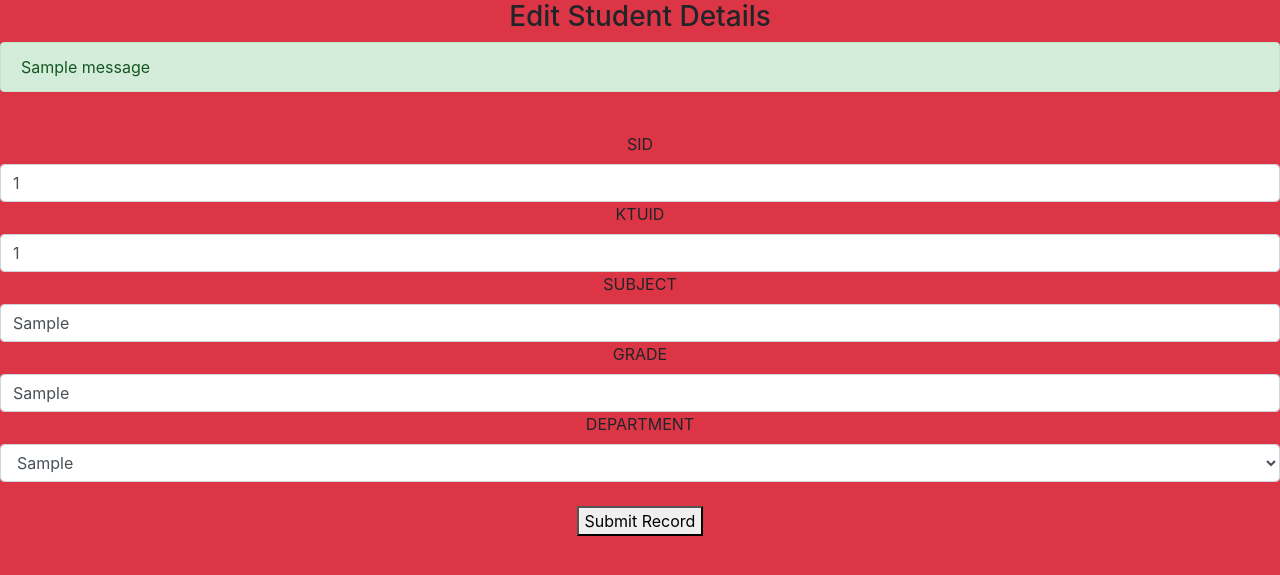
After one commit to sujith-kumara/SATA, a Flask app: page /editmarks/1 in a window 1280 px wide. The commit adds this page. Shown: the top 575 px of the page. Run offline with Flask 2, Linux system fonts and the light colour scheme; tables that the repository leaves empty hold one stand-in row (values such as "Sample post"); one stand-in notice (Sample message) is shown; some libraries are stand-ins or nearby versions.

Commit message:
editmarks

```diff
--- a/main.py
+++ b/main.py
@@ -200,6 +200,21 @@ def deletemarks(id):
     flash("Slot Deleted Successful", "danger")
     return redirect("/markdetails")
 
+@app.route("/editmarks/<string:id>", methods=["POST", "GET"])
+def editmarks(id):
+    depts = db.engine.execute(f"SELECT DISTINCT C3 FROM `marks`")
+    posts = Marks.query.filter_by(SID=id).first()
+    if request.method == "POST":
+        sid=request.form.get("sid")
+        ktuid=request.form.get("ktuid")
+        subject=request.form.get("subject")
+        grade=request.form.get("grade")
+        dept=request.form.get("dept")
+        query = db.engine.execute(f"UPDATE `marks` SET `KTUID`='{ktuid}', `C1`='{subject}', `C2`='{grade}', `C3`='{dept}' WHERE SID='{sid}'")
+        flash("Slot is Updates", "success")
+        return redirect("/markdetails")
+    return render_template("editmarks.html", posts=posts, depts=depts)
+
 @app.route("/delete/<string:id>", methods=["POST", "GET"])
 @login_required
 def delete(id):
--- /dev/null
+++ b/templates/editmarks.html
@@ -0,0 +1,52 @@
+<!doctype html>
+<html lang="en">
+    <head>
+        <!-- Required meta tags -->
+        <meta charset="utf-8">
+        <meta
+        name="viewport" content="width=device-width, initial-scale=1, shrink-to-fit=no">
+        <!-- Bootstrap CSS -->
+        <link rel="stylesheet" href="https://cdn.jsdelivr.net/npm/bootstrap@4.5.3/dist/css/bootstrap.min.css" integrity="sha384-TX8t27EcRE3e/ihU7zmQxVncDAy5uIKz4rEkgIXeMed4M0jlfIDPvg6uqKI2xXr2" crossorigin="anonymous">
+        <title>Edit</title>
+    </head>
+    <body class="bg-danger">
+        <h3 class="text-center">
+            <span>Edit Student Details</span>
+        </h3>
+        {% with messages=get_flashed_messages(with_categories=true) %}
+        {% if messages %}
+            {% for category, message in messages %}
+                <div class="alert alert-{{ category }} alert-dismissible fade show" role="alert">
+                    {{ message }}
+                </div>
+            {% endfor %}
+        {% endif %}
+        {% endwith %}
+        <br>
+        <form action="/editmarks/{{ posts.SID }}" method="post">
+            <div align="center">
+                <label for="rollno">SID</label>
+                <input type="text" class="form-control" name="sid" id="sid" value={{ posts.SID }}>
+                <label for="rollno">KTUID</label>
+                <input type="text" class="form-control" name="ktuid" id="ktuid" value={{ posts.KTUID }}>
+                <label for="rollno">SUBJECT</label>
+                <input type="text" class="form-control" name="subject" id="subject" value={{ posts.C1 }}>
+                <label for="rollno">GRADE</label>
+                <input type="text" class="form-control" name="grade" id="grade" value={{ posts.C2 }}>
+                <label for="rollno">DEPARTMENT</label>
+                <select class="form-control" id="dept" name="dept" required>
+                    <option selected>{{ posts.C3 }}</option>
+                    {% for d in depts %}
+                        <option value="{{ d.C3 }}">{{ d.C3 }}</option>
+                    {% endfor %}
+                </select>
+                <br>
+                <button type="submit">Submit Record</button>
+            </div>
+        </form>
+    </body>
+</html></div><!-- Optional JavaScript; choose one of the two! --><!-- Option 1: jQuery and Bootstrap Bundle (includes Popper) --><script src="https://code.jquery.com/jquery-3.5.1.slim.min.js" integrity="sha384-DfXdz2htPH0lsSSs5nCTpuj/zy4C+OGpamoFVy38MVBnE+IbbVYUew+OrCXaRkfj" crossorigin="anonymous"></script><script src="https://cdn.jsdelivr.net/npm/bootstrap@4.5.3/dist/js/bootstrap.bundle.min.js" integrity="sha384-ho+j7jyWK8fNQe+A12Hb8AhRq26LrZ/JpcUGGOn+Y7RsweNrtN/tE3MoK7ZeZDyx" crossorigin="anonymous"></script><!-- Option 2: jQuery, Popper.js, and Bootstrap JS
+            <script src="https://code.jquery.com/jquery-3.5.1.slim.min.js" integrity="sha384-DfXdz2htPH0lsSSs5nCTpuj/zy4C+OGpamoFVy38MVBnE+IbbVYUew+OrCXaRkfj" crossorigin="anonymous"></script>
+            <script src="https://cdn.jsdelivr.net/npm/popper.js@1.16.1/dist/umd/popper.min.js" integrity="sha384-9/reFTGAW83EW2RDu2S0VKaIzap3H66lZH81PoYlFhbGU+6BZp6G7niu735Sk7lN" crossorigin="anonymous"></script>
+            <script src="https://cdn.jsdelivr.net/npm/bootstrap@4.5.3/dist/js/bootstrap.min.js" integrity="sha384-w1Q4orYjBQndcko6MimVbzY0tgp4pWB4lZ7lr30WKz0vr/aWKhXdBNmNb5D92v7s" crossorigin="anonymous"></script>
+            --></body></html>
--- a/templates/markdetails.html
+++ b/templates/markdetails.html
@@ -40,7 +40,7 @@
                               <td>{{post.C7}}</td>
                               <td>{{post.C8}}</td> -->
                         <td>
-                            <a href="/editmarks/{{ post.KTUID }}">
+                            <a href="/editmarks/{{ post.SID }}">
                                 <button class="btn btn-primary">Edit
                                 </button>
                             </a>
```
